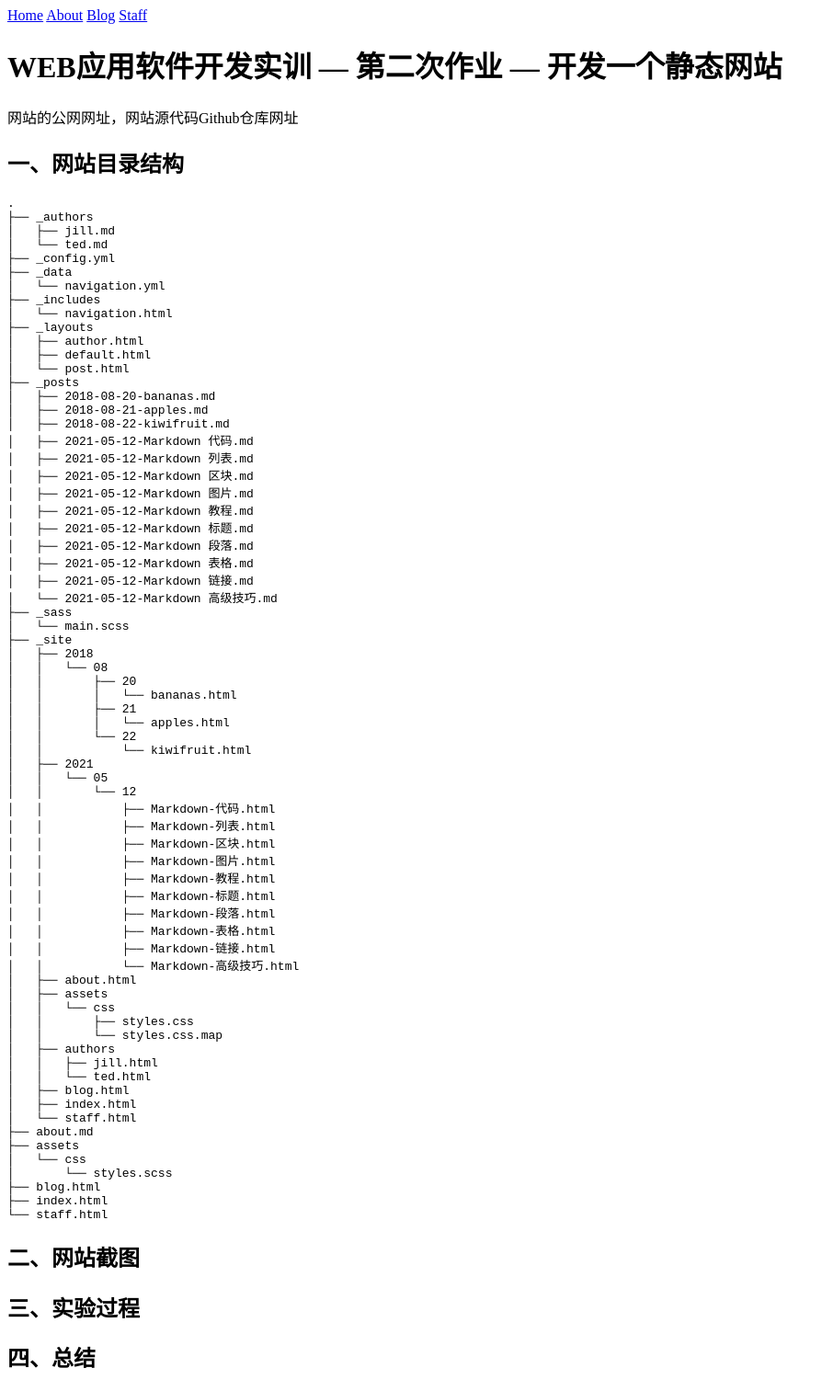
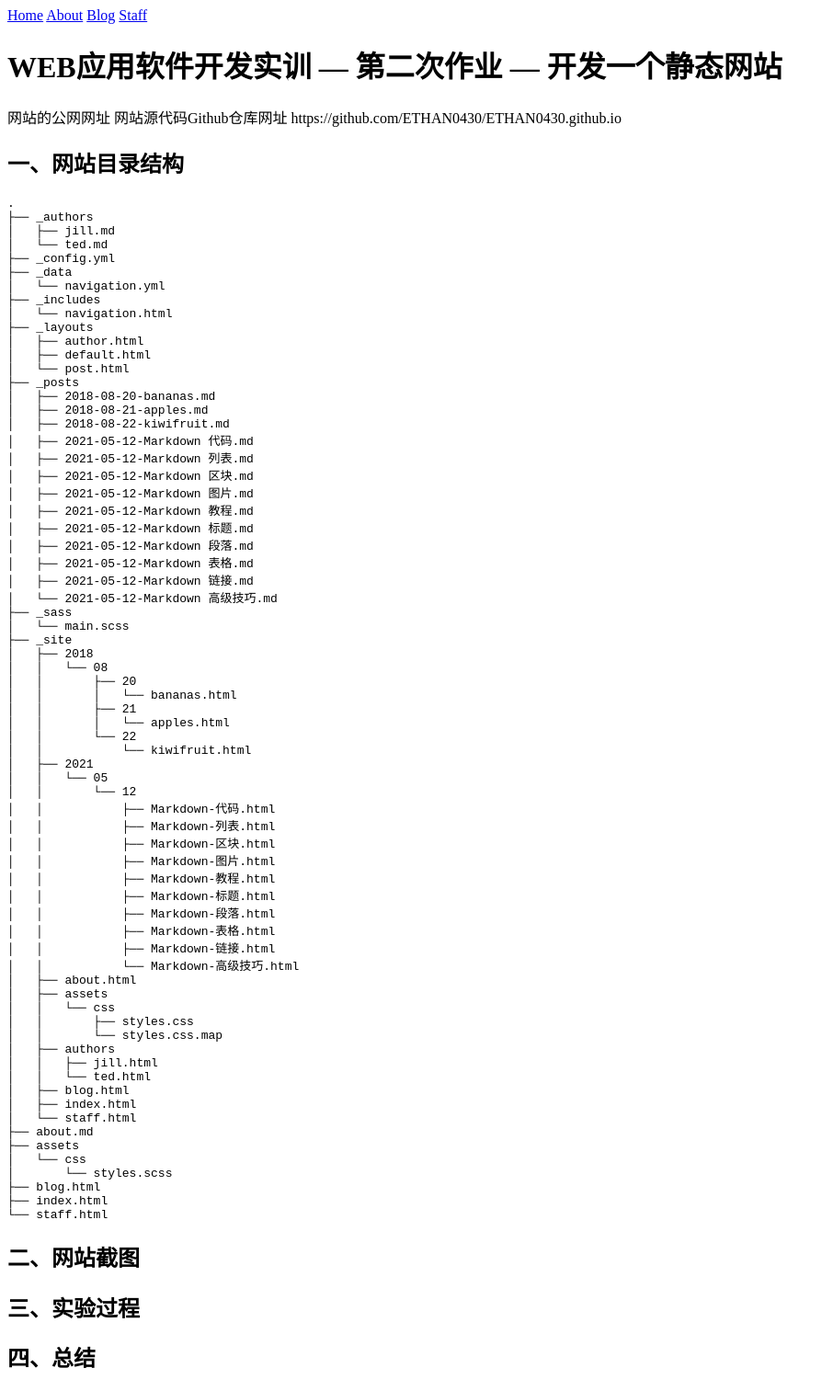
Before and after one commit to ETHAN0430/ETHAN0430.github.io, a Jekyll site: the page built from REPORT.md, in a window 1280 px wide. Shown: the whole page at 92% size, without its empty margins (0-906 px from the left). Built offline with Jekyll 4.4.1, drawn with Linux system fonts in a browser that asks for light colours; our own code applies the rules of GitHub Pages for plain Markdown files; some of the changed lines change nothing that is shown.

Commit message:
Update and rename Report.md to REPORT.md

```diff
--- a/Report.md
+++ b/REPORT.md
@@ -1,6 +1,7 @@
 # WEB应用软件开发实训 — 第二次作业 — 开发一个静态网站
 
-网站的公网网址，网站源代码Github仓库网址
+网站的公网网址
+网站源代码Github仓库网址 https://github.com/ETHAN0430/ETHAN0430.github.io
 
 ## 一、网站目录结构
 
```
